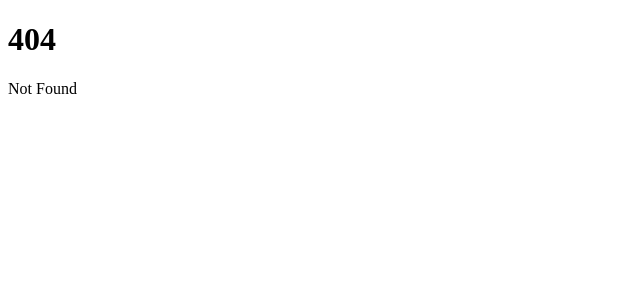
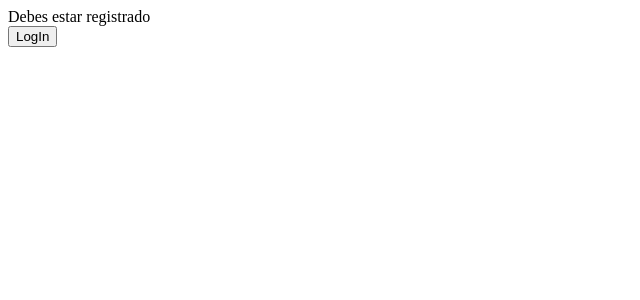
Before and after one commit to eggarcia98/cti-web-application, a SvelteKit app: page /error/auth in a window 1280 px wide. Before the commit this address had no page. Shown: the top 300 px of the page, without its empty margins (0-640 px from the left). Built offline with nearby package versions, Linux system fonts and the light colour scheme.

Commit message:
redirecting to error auth page when the user is in a page that require authentication

```diff
--- a/src/hooks.server.ts
+++ b/src/hooks.server.ts
@@ -1,15 +1,17 @@
-import type { Handle } from '@sveltejs/kit';
+import { redirect, type Handle } from '@sveltejs/kit';
 import { parse } from 'svelte/compiler';
 
 // /src/hooks.server.ts
 export const handle: Handle = async ({ event, resolve }) => {
+	const notAuthenticationRouteRequires = ['/error/auth', '/', '/login'];
+
 	const { cookies } = event;
 	const AuthorizationToken = cookies.get('AuthorizationToken');
-	console.log({ AuthorizationToken });
 
-	if (AuthorizationToken) {
+	if (notAuthenticationRouteRequires.includes(event.route.id ?? '')) return await resolve(event);
+
+	if (!AuthorizationToken) redirect(302, '/error/auth');
 	// Remove Bearer prefix
-
 	const response = await event.fetch('http://localhost:3006/api/user/authorizate', {
 		method: 'POST',
 		headers: {
@@ -18,8 +20,8 @@ export const handle: Handle = async ({ event, resolve }) => {
 		body: JSON.stringify({ AuthorizationToken })
 	});
 
-		console.log(await response.json());
-	}
+	const { authorized } = await response.json();
+	if (!authorized) redirect(302, '/error/auth');
 
 	return await resolve(event);
 };
--- /dev/null
+++ b/src/routes/error/auth/+page.svelte
@@ -0,0 +1,6 @@
+<script lang="ts">
+	import { goto } from '$app/navigation';
+</script>
+
+<div>Debes estar registrado</div>
+<button on:click={() => goto('/login')}> LogIn</button>
```
Lines whose indentation alone changed are shown as unchanged.
